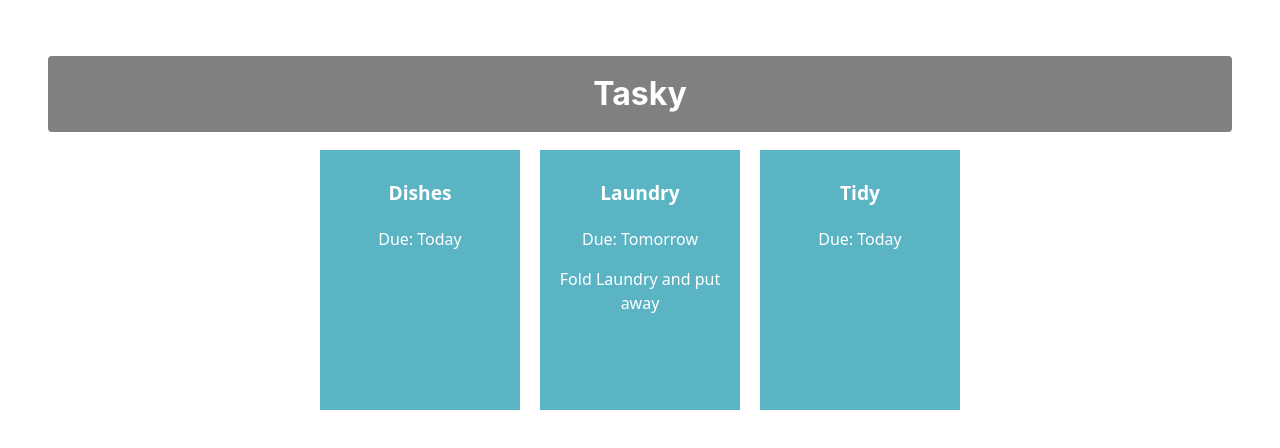
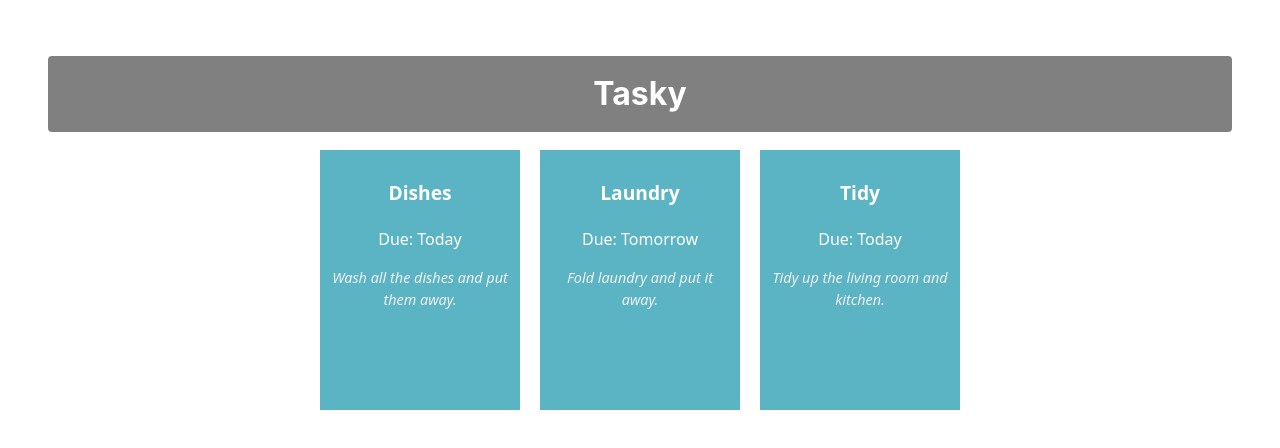
Before and after one commit to MaxV16/TaskyLab1WebApp, a React (Vite) app in the folder tasky/: page / in a window 1280 px wide. Shown: the top 448 px of the page. Built offline with nearby package versions, Linux system fonts and the light colour scheme.

Commit message:
Completed Tasky Lab 1, feat: css stuff, descriptions, etc..

```diff
--- a/tasky/src/App.css
+++ b/tasky/src/App.css
@@ -38,3 +38,10 @@ div {
   font-weight: bold;
   font-size: 1.2em;
 }
+
+.task-description {
+  font-size: 0.9em;
+  color: #f0f0f0;
+  margin-top: 10px;
+  font-style: italic;
+}
--- a/tasky/src/App.jsx
+++ b/tasky/src/App.jsx
@@ -6,11 +6,9 @@ function App() {
   return (
     <div className="container">
       <h1>Tasky</h1>
-            <Tasks title="Dishes" deadline="Today"/>
-            <Tasks title="Laundry" deadline="Tomorrow">
-            Fold Laundry and put away
-            </Tasks>
-            <Tasks title="Tidy" deadline="Today"/>
+            <Tasks title="Dishes" deadline="Today" description="Wash all the dishes and put them away."/>
+            <Tasks title="Laundry" deadline="Tomorrow" description="Fold laundry and put it away."/>
+            <Tasks title="Tidy" deadline="Today" description="Tidy up the living room and kitchen."/>
 
     </div>
   );
--- a/tasky/src/components/Tasks.jsx
+++ b/tasky/src/components/Tasks.jsx
@@ -6,7 +6,7 @@ const Tasks = (props) => {
         <div className="card">
         <p className="title">{props.title}</p>
         <p> Due: {props.deadline}</p>
-        <p> {props.children} </p>
+        {props.description && <p className="task-description">{props.description}</p>}
         </div>
 
     )
```
